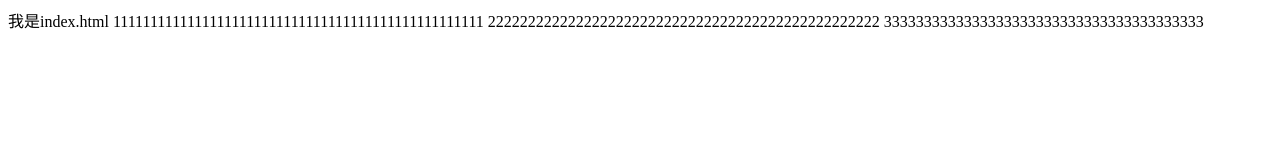
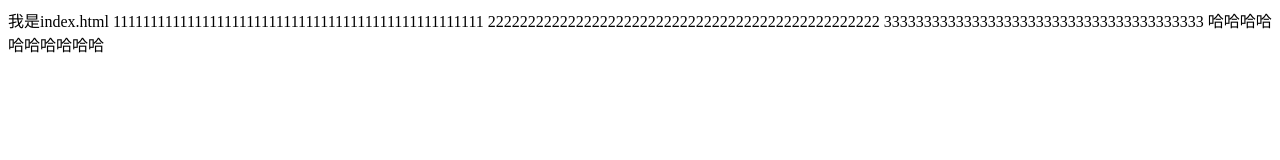
Before and after one commit to huafengwang/git-demo, a plain HTML site: page index.html in a window 1280 px wide. Drawn offline with Linux system fonts and the light colour scheme.

Commit message:
HBuilderX第二次提交

```diff
--- a/index.html
+++ b/index.html
@@ -9,5 +9,9 @@
 	11111111111111111111111111111111111111111111111111
 	2222222222222222222222222222222222222222222222222
 	3333333333333333333333333333333333333333
+
+
+
+	哈哈哈哈哈哈哈哈哈哈
 	</body>
 </html>
```
